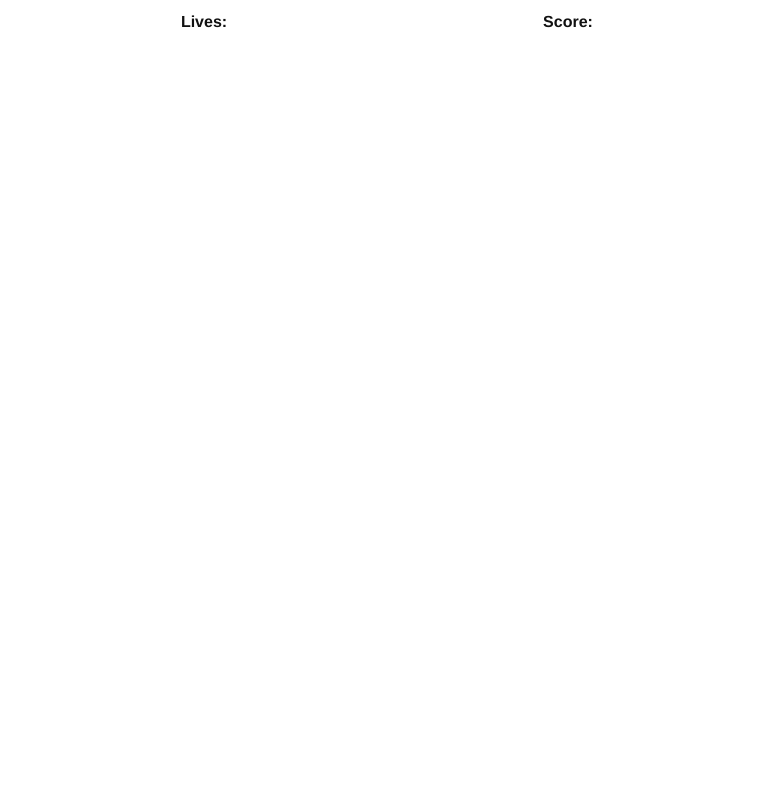
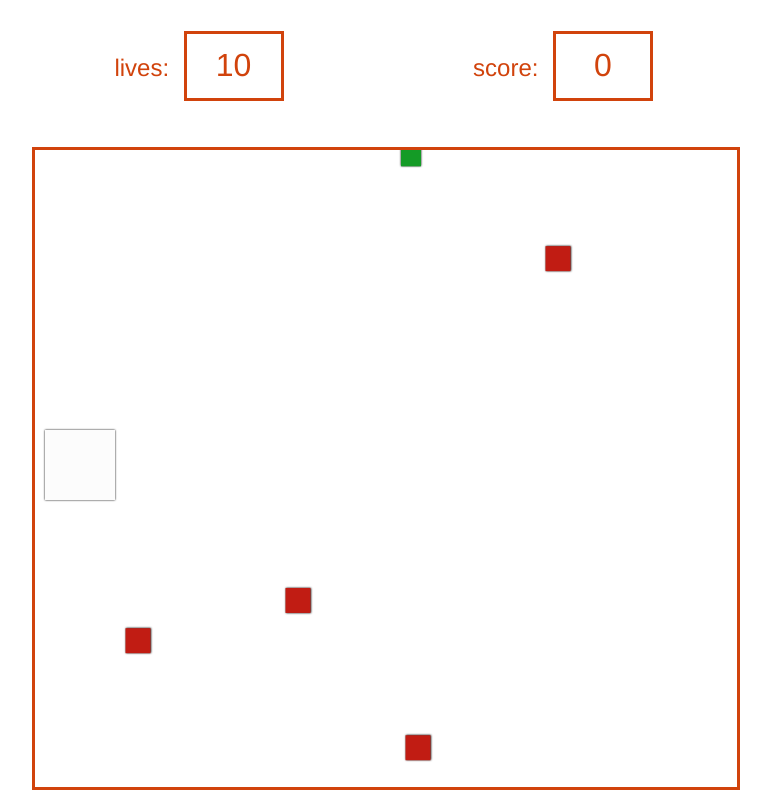
Before and after one commit to tawebbcn/eternal-enemies, a plain HTML site: page index.html in a window 1280 px wide. Both pictures are taken after a click on the button "Start". Shown: the whole page, without its empty margins (254-1025 px from the left). Drawn offline with Linux system fonts and the light colour scheme.

Commit message:
version of game js and css added BCN Jonathan

```diff
--- /dev/null
+++ b/enemy.js
@@ -0,0 +1,36 @@
+'use strict';
+
+
+function Enemy(canvas, y, speed) {
+  var self = this;
+
+  self.canvas = canvas;
+  self.size = 25;
+  self.x = canvas.width + self.size;
+  self.y = y;
+  self.speed = speed;
+  self.ctx = self.canvas.getContext('2d');
+}
+
+
+Enemy.prototype.update = function () {
+  var self = this;
+
+  self.x = self.x - self.speed;
+};
+
+Enemy.prototype.draw = function () {
+  var self = this;
+
+
+  self.ctx.fillStyle = '#c11c13';
+  self.ctx.fillRect(self.x - self.size / 2, self.y - self.size / 2, self.size, self.size);
+
+};
+
+
+Enemy.prototype.isInScreen = function () {
+  var self = this;
+
+  return self.x + self.size / 2 > 0;
+};
--- a/game.js
+++ b/game.js
@@ -2,6 +2,11 @@
 
 function Game() {
   var self = this;
+
+  self.score = 0;
+
+
+  self.gameIsOver = false;
 
 }
 
@@ -10,7 +15,7 @@ Game.prototype.start = function () {
 
   self.gameMain = buildDom(`
     <main class="game container">
-      <header>
+      <header id="site-header">
         <div class="lives">
           <span class="label">Lives:</span>
           <span class="value"></span>
@@ -31,19 +36,133 @@ Game.prototype.start = function () {
 
   self.livesElement = self.gameMain.querySelector('.lives .value');
   self.scoreElement = self.gameMain.querySelector('.score .value');
+  self.scoreElement.innerText = self.score;
 
   document.body.appendChild(self.gameMain);
 
-  var width = self.canvasParentElement.offsetWidth;
-  var height = self.canvasParentElement.offsetHeight;
+  self.width = self.canvasParentElement.offsetWidth;
+  self.height = self.canvasParentElement.offsetHeight;
 
-  self.canvasElement.setAttribute('width', width);
-  self.canvasElement.setAttribute('height', height);
+  self.canvasElement.setAttribute('width', self.width);
+  self.canvasElement.setAttribute('height', self.height);
 
-  window.setTimeout(function () {
-    self.onGameOverCallback();
-  }, 3000);
+  self.player = new Player(self.canvasElement, 10);
+  self.lives = self.player.lives;
+  self.livesElement.innerText = self.player.lives;
+
+  self.handleKeyDown = function(event) {
+    if (event.key === 'ArrowUp') {
+      self.player.setDirection(-1);
+    } else if (event.key === 'ArrowDown') {
+      self.player.setDirection(+1);
+    };
+
+  };
+
+  document.body.addEventListener('keydown', self.handleKeyDown);
+
+  var height = self.canvasElement.height;
+  self.enemies = [];
+  self.points = [];
+  // self.enemies.push(new Enemy(self.canvasElement, self.canvasElement, height / 1/3, 5));
+
+  self.startLoop();
+
 };
+
+Game.prototype.startLoop = function () {
+  var self = this;
+
+  var ctx = self.canvasElement.getContext('2d');
+
+  function loop() {
+
+    // create moe enimies now and then
+
+    if (Math.random() > 0.95) {
+      var y = self.canvasElement.height * Math.random();
+      self.enemies.push(new Enemy(self.canvasElement, y, 10));
+    }
+
+    if (Math.random() > 0.99) {
+      var y = self.canvasElement.height * Math.random();
+      self.points.push(new Points(self.canvasElement, y, 8));
+    }
+
+    self.player.update();
+
+    self.enemies.forEach(function (item) {
+      item.update();
+    });
+
+    self.points.forEach(function (item) {
+      item.update();
+    });
+
+    self.enemies = self.enemies.filter(function(item) {
+      return item.isInScreen();
+    })
+
+    self.points = self.points.filter(function(item) {
+      return item.isInScreen();
+    })
+
+    self.checkIfEnemiesCollidePlayers();
+
+    // add POINTS characters!!!
+
+    self.addPointsWithPointsSquares();
+
+    // erase everyting on canvas
+
+    ctx.clearRect(0, 0, self.width, self.height);
+    self.player.draw();
+    self.enemies.forEach(function (item) {
+      item.draw();
+    });
+    self.points.forEach(function (item) {
+      item.draw();
+    });
+
+    if(!self.gameIsOver) {
+      window.requestAnimationFrame(loop);
+    }
+  }
+
+  window.requestAnimationFrame(loop);
+};
+
+Game.prototype.checkIfEnemiesCollidePlayers = function (callback) {
+  var self = this;
+
+  self.enemies.forEach(function(item) {
+    if (self.player.colidesWithEnemy(item)) {
+      self.player.collided();
+      self.enemies.splice(item, 1);
+
+      self.livesElement.innerText = self.player.lives;
+
+      if (!self.player.lives) {
+        self.gameOver();
+      }
+    }
+  });
+};
+
+Game.prototype.addPointsWithPointsSquares = function (callback) {
+  var self = this;
+
+  self.points.forEach(function(item) {
+    if (self.player.colidesWithPoints(item)) {
+      self.points.splice(item, 1);
+
+      self.score++;
+      self.scoreElement.innerText = self.score;
+    }
+  });
+};
+
+
 
 Game.prototype.onOver = function (callback) {
   var self = this;
@@ -51,6 +170,12 @@ Game.prototype.onOver = function (callback) {
   self.onGameOverCallback = callback;
 };
 
+Game.prototype.gameOver = function (callback) {
+  var self = this;
+  self.gameIsOver = true;
+  self.onGameOverCallback();
+};
+
 Game.prototype.destroy = function () {
   var self = this;
 
--- a/index.html
+++ b/index.html
@@ -6,11 +6,15 @@
   <meta charset="utf-8">
   <meta name="viewport" content="width=device-width, initial-scale=1, shrink-to-fit=no">
   <link rel="stylesheet" href="style.css">
+  <link href="https://fonts.googleapis.com/css?family=Abel" rel="stylesheet">
 </head>
 
 <body>
   <script src="main.js"></script>
   <script src="game.js"></script>
+  <script src="player.js"></script>
+  <script src="enemy.js"></script>
+  <script src="points.js"></script>
 </body>
 
 </html>
--- a/main.js
+++ b/main.js
@@ -19,8 +19,8 @@ function main() {
   function buildSplash() {
 
     splashMain = buildDom(`
-      <main>
-        <h1>Eternal Enemies</h1>
+      <main class="start-screen">
+        <h1>eternal enemies</h1>
         <button>Start</button>
       </main>
     `);
@@ -29,6 +29,7 @@ function main() {
 
     var button = splashMain.querySelector('button');
     button.addEventListener('click', startGame);
+
   }
 
   function destoySplash() {
@@ -64,9 +65,9 @@ function main() {
   function buildGameOver(score) {
 
     gameOverMain = buildDom(`
-      <main>
-        <h1>Game over</h1>
-        <p>Your score: <span></span></p>
+      <main class="end-screen">
+        <h1>game over!!!</h1>
+        <p>Your score was <span></span></p>
         <button>Restart</button>
       </main>
     `);
--- /dev/null
+++ b/player.js
@@ -0,0 +1,89 @@
+'use strict';
+
+
+function Player(canvas, lives) {
+  var self = this;
+
+  self.canvas = canvas;
+  self.lives = lives;
+  self.score = 0;
+  self.size = 70;
+  self.x = 10 + self.size / 2;
+  self.y = canvas.height / 2;
+  self.direction = 0;
+  self.speed = 5;
+  self.ctx = self.canvas.getContext('2d');
+}
+
+Player.prototype.setDirection = function (direction) {
+  var self = this;
+
+
+  self.direction = direction;
+};
+
+Player.prototype.colidesWithEnemy = function (enemy) {
+  var self = this;
+  var results = true;
+
+  const collidesRight = self.x + self.size / 2 > enemy.x - enemy.size / 2;
+  const collidesTop = self.y + self.size / 2 > enemy.y - enemy.size / 2;
+  const collidesBottom = self.y - self.size / 2 < enemy.y + enemy.size / 2;
+  const collidesLeft = self.x - self.size / 2 < enemy.x + enemy.size / 2;
+
+  if (collidesRight && collidesBottom && collidesTop) {
+    console.log('COOOLLLISSSIIIOOONNNN');
+    return results;
+  }
+
+};
+
+Player.prototype.colidesWithPoints = function (points) {
+  var self = this;
+  var results = true;
+
+  const collidesRight = self.x + self.size / 2 > points.x - points.size / 2;
+  const collidesTop = self.y + self.size / 2 > points.y - points.size / 2;
+  const collidesBottom = self.y - self.size / 2 < points.y + points.size / 2;
+  const collidesLeft = self.x - self.size / 2 < points.x + points.size / 2;
+
+  if (collidesRight && collidesBottom && collidesTop) {
+    console.log('POOOOIIINNNNTSS');
+    return results;
+  }
+
+};
+
+Player.prototype.collided = function () {
+  var self = this;
+
+  self.lives--;
+};
+
+
+Player.prototype.update = function () {
+  var self = this;
+
+  self.y = self.y + self.direction * self.speed;
+
+  // @todo prevet player to go out
+
+  if (self.y < 0 -(self.size / 2)) {
+    self.direction = 1;
+  }
+
+  if (self.y > self.canvas.height -(self.size / 2)) {
+    self.direction = -1;
+  }
+};
+
+Player.prototype.draw = function () {
+  var self = this;
+
+
+  self.ctx.fillStyle = '#fcfcfc';
+  self.ctx.fillRect(self.x - self.size / 2, self.y - self.size / 2, self.size, self.size);
+  self.ctx.shadowColor = 'black';
+  self.ctx.shadowBlur = 2;
+
+};
--- /dev/null
+++ b/points.js
@@ -0,0 +1,34 @@
+'use strict';
+
+
+function Points(canvas, y, speed) {
+  var self = this;
+
+  self.canvas = canvas;
+  self.size = 20;
+  self.x = canvas.width + self.size;
+  self.y = y;
+  self.speed = speed;
+  self.ctx = self.canvas.getContext('2d');
+}
+
+
+Points.prototype.update = function () {
+  var self = this;
+
+  self.x = self.x - self.speed;
+};
+
+Points.prototype.draw = function () {
+  var self = this;
+
+  self.ctx.fillStyle = '#149b26';
+  self.ctx.fillRect(self.x - self.size / 2, self.y - self.size / 2, self.size, self.size);
+};
+
+
+Points.prototype.isInScreen = function () {
+  var self = this;
+
+  return self.x + self.size / 2 > 0;
+};
--- a/style.css
+++ b/style.css
@@ -23,7 +23,9 @@ body {
   line-height: 147%;
 }
 
-h1 {}
+h1 {
+  text-align: center;
+}
 
 h2 {}
 
@@ -31,6 +33,7 @@ h3 {}
 
 p {
   margin: 0;
+  text-align: center;
 }
 
 
@@ -65,9 +68,10 @@ html, body {
 }
 
 .game header {
-  height: 50px;
+  height: 150px;
   display: flex;
   align-items: center;
+  padding: 10px 0;
 }
 
 .game .lives {
@@ -79,13 +83,104 @@ html, body {
 }
 
 .game .label {
-  font-weight: bold;
+  flex: 1;
+  font-size: 24px;
+  color: #d1430c;
+  text-transform: lowercase;
 }
 
 .game .value {
-  font-style: italic;
+  font-style: bold;
+  font-size: 32px;
+  padding: 20px;
+  border: 3px solid #d1430c;
+  color: #d1430c;
+  display: inline-block;
+  width: 100px;
+  margin: 10px 10px 15px 10px;
 }
 
 .game .canvas {
   flex: 1;
+  margin: 10px;
+  border: 3px solid #d1430c;
+
 }
+
+
+/* ---- START SCREEN ---- */
+
+.start-screen {
+  margin: 0 40px;
+  height: 100%;
+}
+
+.start-screen button {
+  border: 3px solid #fa5c1d;
+  color: #fa5c1d;
+  padding: 10px 30px;
+  display: block;
+  margin: 20px auto;
+  background-color: white;
+}
+
+.start-screen button:hover {
+  color: white;
+  background-color: #fa5c1d;
+  cursor: pointer;
+}
+
+.start-screen button:active {
+  border: 3px solid #d1430c;
+  background-color: #d1430c;
+
+}
+
+.start-screen button:focus {
+  outline: none;
+}
+
+.start-screen button[disabled] {
+  background-color: #ccc;
+  cursor: default;
+}
+
+.start-screen h1 {
+  padding-top: 300px;
+}
+
+/* ---- END SCREEN ---- */
+
+.end-screen {
+  margin: 0 30px;
+  height: 100%;
+}
+
+.end-screen h1 {
+  padding-top: 280px;
+}
+
+.end-screen button {
+  border: 3px solid #fa5c1d;
+  color: #fa5c1d;
+  padding: 10px 30px;
+  display: block;
+  margin: 20px auto;
+  background-color: white;
+}
+
+.end-screen button:hover {
+  color: white;
+  background-color: #fa5c1d;
+  cursor: pointer;
+}
+
+.end-screen button:active {
+  border: 3px solid #d1430c;
+  background-color: #d1430c;
+
+}
+
+.end-screen button:focus {
+  outline: none;
+}
```
